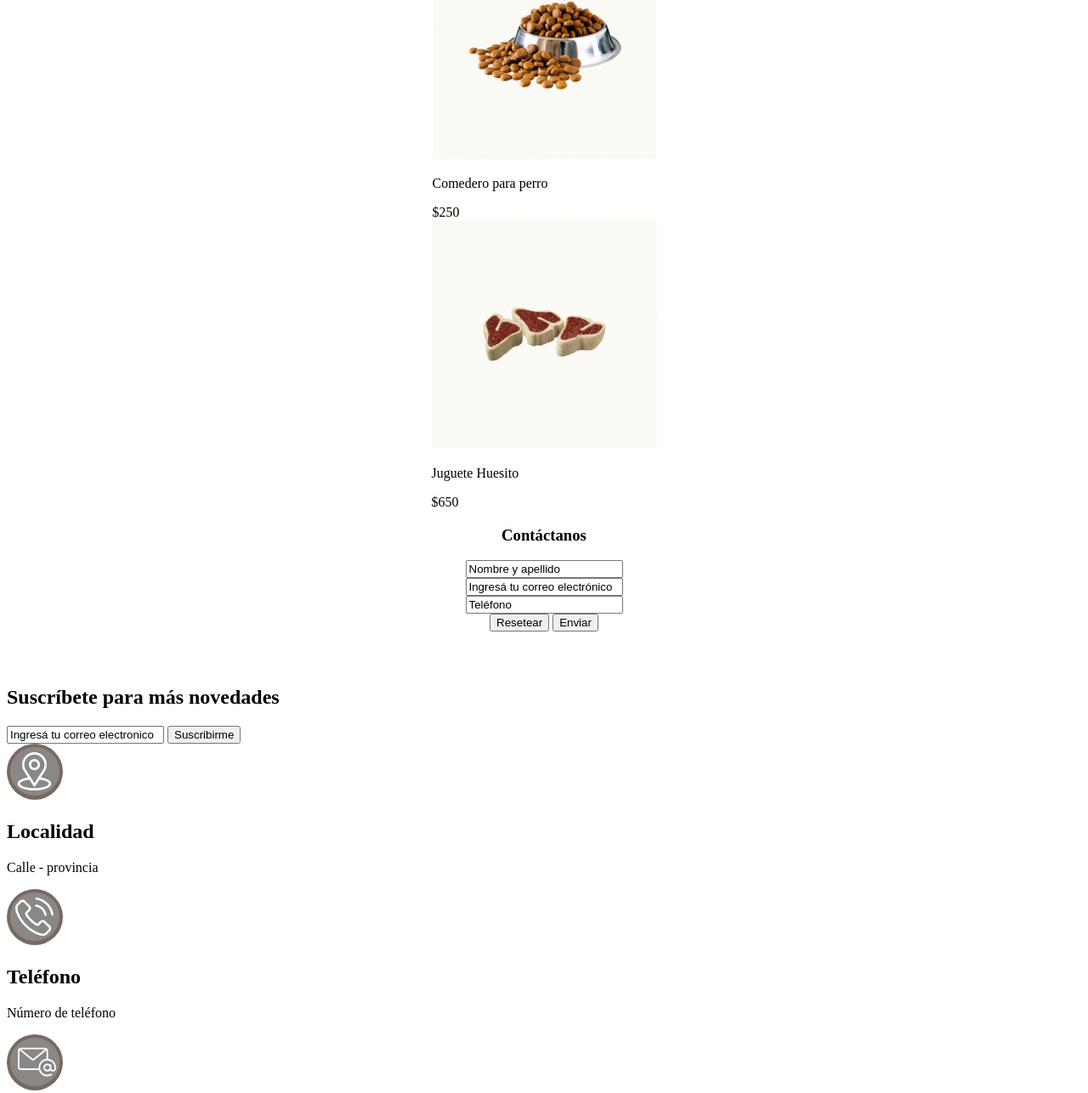
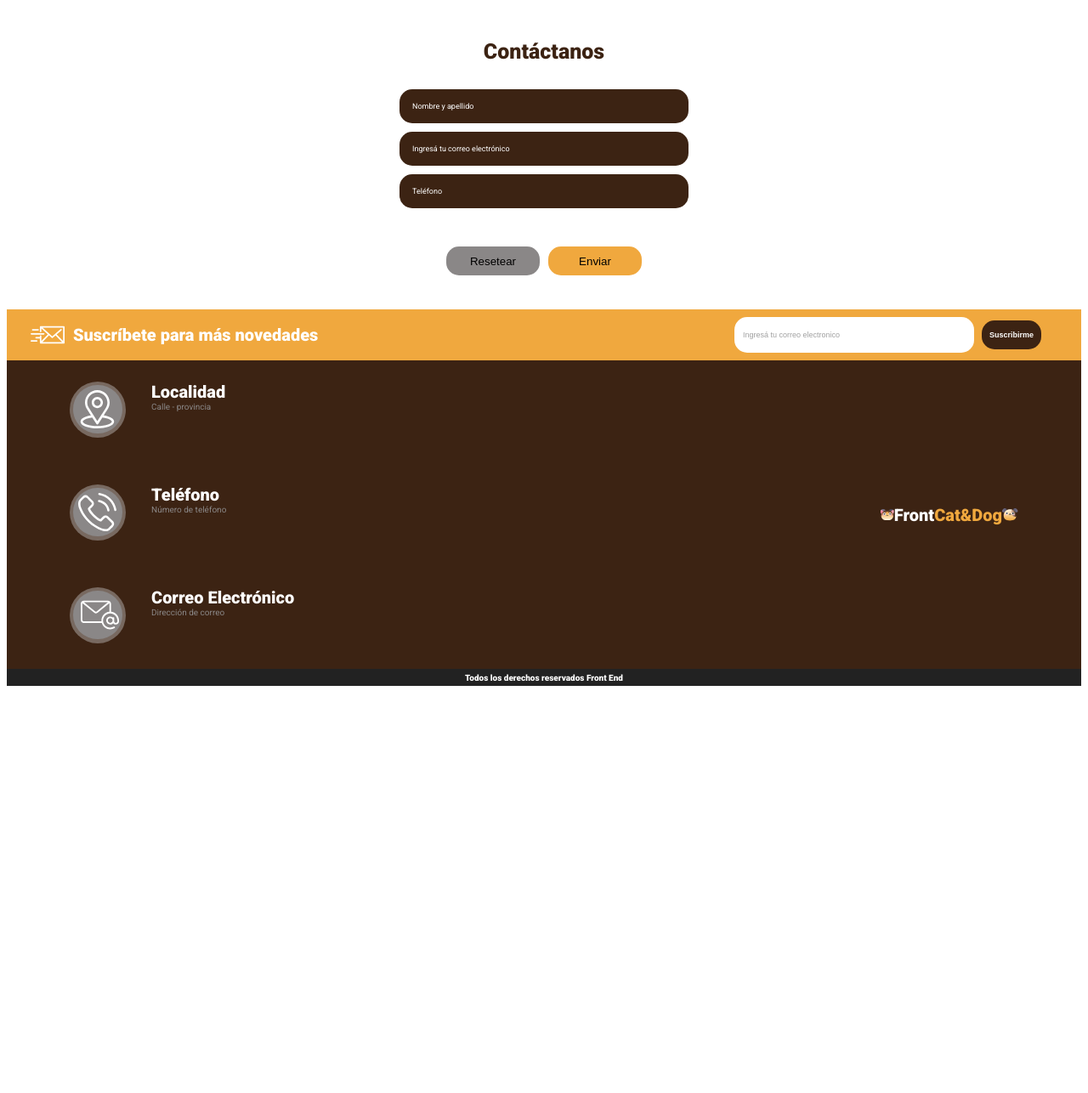
Before and after one commit to facuvillar27/FrontEndI, a plain HTML site: page index.html in a window 1280 px wide. Shown: the part 1292-2578 px from the top of the page at 85% size. After the commit the page ends 2107 px from the top, so only its background shows below. Drawn offline with Linux system fonts and the light colour scheme.

Commit message:
Avance 30 de mayo

```diff
--- a/css/style.css
+++ b/css/style.css
@@ -40,13 +40,13 @@
     margin-left: 50px;
 }
 
-.front {
+.frontHeader {
     color: #3C2313;
     font-size: 20px;
     font-weight: 700;
 }
 
-.catNDog {
+.catNDogHeader {
     color: #ffffff;
     font-size: 20px;
     font-weight: 700;
@@ -148,6 +148,7 @@
 .midMain ul {
     display: flex;
     flex-direction: row;
+    padding: 0px;
 }
 
 .midMain ul li a {
@@ -162,3 +163,211 @@
 .midMain ul li {
     list-style: none;
 }
+
+.lowMain {
+    display: flex;
+    flex-direction: row;
+    justify-content: space-around;
+    align-items: center;
+    margin: 50px 95px 80px 95px;
+    font-family: 'Roboto', sans-serif;
+}
+
+.lowMain article {
+    display: flex;
+    flex-direction: column;
+    background-color: #FBFAF6 !important;
+    width: 265px;
+    height: 312px;
+    box-sizing: border-box;
+    align-items: center;
+}
+
+.lowMain article div {
+    display: flex;
+    flex-direction: column;
+    align-items: center;
+    width: 100%;
+    background-color: #FBFAF6;
+    margin: 0px;
+    padding: 0px 0px 8px 0px;
+}
+
+.lowMain article div p {
+    color: #3C2313;
+    font-weight: 600;
+    font-size: 15px;
+    margin: 0px;
+}
+
+.lowMain article div span {
+    color: #F0A83E;
+    font-weight: 500;
+    font-size: 15px;
+    margin: 0px;
+}
+
+#contacto {
+    display: flex;
+    flex-direction: column;
+    align-items: center;
+}
+
+#contacto h1 {
+    color: #3C2313;
+    font-weight: 700;
+    font-size: 25px;
+    font-family: 'Roboto', sans-serif;
+}
+
+.encuesta input {
+    color: white;
+    font-size: 9px;
+    font-family: 'Roboto', sans-serif;
+    width: 340px;
+    height: 40px;
+    background-color: #3C2313;
+    border-radius: 15px;
+    border-width: 0px;
+    padding-left: 15px;
+    box-sizing: border-box;
+    margin: 5px;
+}
+
+.botones {
+    display: flex;
+    margin: 35px;
+}
+
+.botones button {
+    margin: 5px;
+    width: 110px;
+    height: 34px;
+    border-radius: 15px;
+    border-width: 0px;
+}
+
+.resetear {
+    background-color: #8A8787;
+}
+
+.enviar {
+    background-color: #F0A83E;
+}
+
+.upperFooter {
+    display: flex;
+    justify-content: space-between;
+    height: 60px;
+    background-color: #F0A83E;
+    align-items: center;
+}
+
+.upperFooterLeft {
+    display: flex;
+    margin-left: 28px;
+}
+
+.upperFooterLeft h2 {
+    padding-left: 10px;
+    font-size: 20px;
+    color: #FFFFFF;
+    font-weight: 700;
+    font-family: 'Roboto', sans-serif;
+}
+
+.upperFooter div input {
+    width: 270px;
+    height: 40px;
+    border-radius: 15px;
+    background-color: #FFFFFF;
+    border: 0px;
+    color: #a0a0a0;
+    padding-left: 10px;
+    font-size: 9px;
+    font-weight: 400;
+}
+
+.upperFooter div {
+    font-family: 'Roboto', sans-serif;
+}
+
+.upperFooter div button {
+    height: 34px;
+    width: 70px;
+    border-radius: 15px;
+    background-color: #3C2313;
+    color: white;
+    font-weight: 700;
+    font-size: 9px;
+    margin: 0px 47px 0px 5px;
+    border-width: 0px;
+}
+
+.downFooter {
+    display: flex;
+    justify-content: space-between;
+    background-color: #3C2313;
+    font-family: 'Roboto', sans-serif
+}
+
+.downFooterLeftText {
+    display: flex;
+    padding: 25px 0px 30px 74px;
+}
+
+.downFooterLeft div h2, p {
+    color: white;
+}
+
+.downFooterLeftText div {
+    padding-left: 30px;
+}
+
+.downFooterLeftText div h2 {
+    font-size: 20px;
+    font-weight: 700;
+    padding: 0px;
+    margin: 0px;
+}
+
+.downFooterLeftText div p {
+    font-size: 10px;
+    font-weight: 700px;
+    color: #8A8787;
+    padding: 0px;
+    margin: 0px;
+}
+
+.downFooterRight {
+    display: flex;
+    padding-right: 74px;
+    align-items: center;
+}
+
+.frontFooter {
+    color: white;
+    font-size: 20px;
+    font-weight: 700;
+}
+
+.catNDogFooter {
+    color: #F0A83E;
+    font-size: 20px;
+    font-weight: 700;
+}
+
+.footerOfFooter {
+    background-color: #222222;
+    display: flex;
+    justify-content: center;
+    height: 20px;
+    align-items: center;
+}
+
+.footerOfFooter p {
+    color: #ffffff;
+    font-family: 'Roboto', sans-serif;
+    font-weight: 700;
+    font-size: 10px
+}
--- a/index.html
+++ b/index.html
@@ -30,8 +30,8 @@
         <section class="lowerHeader">
             <div class="lowerHeaderLeft">
                 <img class="imgHeader" src="/img/cat.svg" alt="">
-                <span class="front">Front</span>
-                <span class="catNDog">Cat&Dog</span>
+                <span class="frontHeader">Front</span>
+                <span class="catNDogHeader">Cat&Dog</span>
                 <img class="imgHeader" src="/img/Dog.svg" alt="">
             </div>
             <div class="lowerHeaderRight">
@@ -76,78 +76,93 @@
                 <li>-</li>
                 <li><a href="">Comida</a></li>
             </ul>
+        </section>
+        <section class="lowMain">
             <article>
                 <img src="img/churrasquito.png" alt="Juguete de churrasquito" />
+                <div>
                     <p>Juguete de churrasquito</p>
-                <spa>$150</spa>
+                    <span>$150</span>
+                </div>
             </article>
 
             <article>
                 <img src="img/comedero.png" alt="Comedero para perro" />
+                <div>
                     <p>Comedero para perro</p>
-                <spa>$250</spa>
+                    <span>$250</span>
+                </div>
             </article>
 
             <article>
-                <img src="img/churrasquito.png" alt="Juguete Huesito" />
+                <img src="img/Huesito.png" alt="Juguete Huesito" />
+                <div>
                     <p>Juguete Huesito</p>
-                <spa>$650</spa>
+                    <span>$650</span>
+                </div>
             </article>
+        </section>
         </section>
         <section id="contacto">
             <section>
-                <h1 align="center">Contáctanos</h1>
+                <h1>Contáctanos</h1>
             </section>
-            <section align="center">
-                <section><input value="Nombre y apellido"></section>
-                <section><input value="Ingresá tu correo electrónico"></section>
-                <section><input value="Teléfono"> </section>
+            <section class="encuesta">
+                <div><input value="Nombre y apellido"></div>
+                <div><input value="Ingresá tu correo electrónico"></div>
+                <div><input value="Teléfono"> </div>
 
             </section>
-            <section align="center">
-                <button align="center">Resetear</button>
-                <button align="center">Enviar</button>
+            <section class="botones">
+                <button class="resetear">Resetear</button>
+                <button class="enviar">Enviar</button>
             </section>
         </section>
     </main>
 
     <footer>
-        <section>
-            <div>
+        <section class="upperFooter">
+            <div class="upperFooterLeft">
                 <img src="/img/enviar-correo.svg" alt="">
                 <h2>Suscríbete para más novedades</h2>
             </div>
             <div>
                 <input value="Ingresá tu correo electronico">
-                <button align="center">Suscribirme</button>
+                <button>Suscribirme</button>
             </div>
         </section>
-        <section>
+        <section class="downFooter">
+            <div class="downFooterLeft">
+                <div class="downFooterLeftText">
+                    <img src="/img/Localidad.svg" alt="">
                     <div>
-                <div>
-                    <img src="/img/Localidad.svg" alt="">
                         <h2>Localidad</h2>
                         <p>Calle - provincia</p>
                     </div>
+                </div>
+                <div class="downFooterLeftText">
+                    <img src="/img/Teléfono.svg" alt="">
                     <div>
-                    <img src="/img/Teléfono.svg" alt="">
                         <h2>Teléfono</h2>
                         <p>Número de teléfono</p>
                     </div>
+                </div>
+                <div class="downFooterLeftText">
+                    <img src="/img/CorreoElectrónico.svg" alt="">
                     <div>
-                    <img src="/img/CorreoElectrónico.svg" alt="">
                         <h2>Correo Electrónico</h2>
                         <p>Dirección de correo</p>
                     </div>
                 </div>
-            <div>
-                <img src="/img/cat.svg" alt="">
-                Front
-                Cat&Dog
-                <img src="/img/Dog.svg" alt="">
+            </div>
+            <div class="downFooterRight">
+                <img class="imgFooter" src="/img/cat.svg" alt="">
+                <span class="frontFooter">Front</span>
+                <span class="catNDogFooter">Cat&Dog</span>
+                <img class="imgFooter" src="/img/Dog.svg" alt="">
             </div>
         </section>
-        <section>
+        <section class="footerOfFooter">
             <p>Todos los derechos reservados Front End</p>
         </section>
     </footer>
```
Lines whose indentation alone changed are shown as unchanged.
